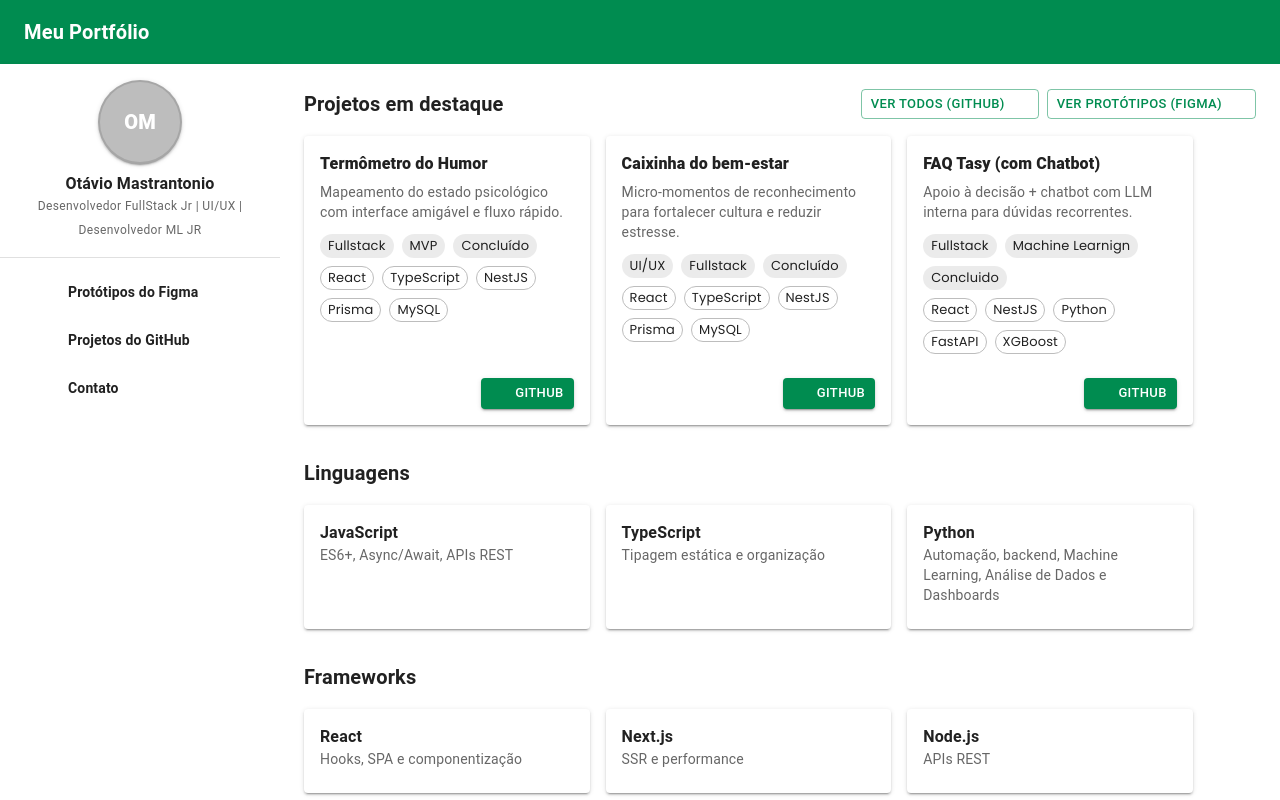
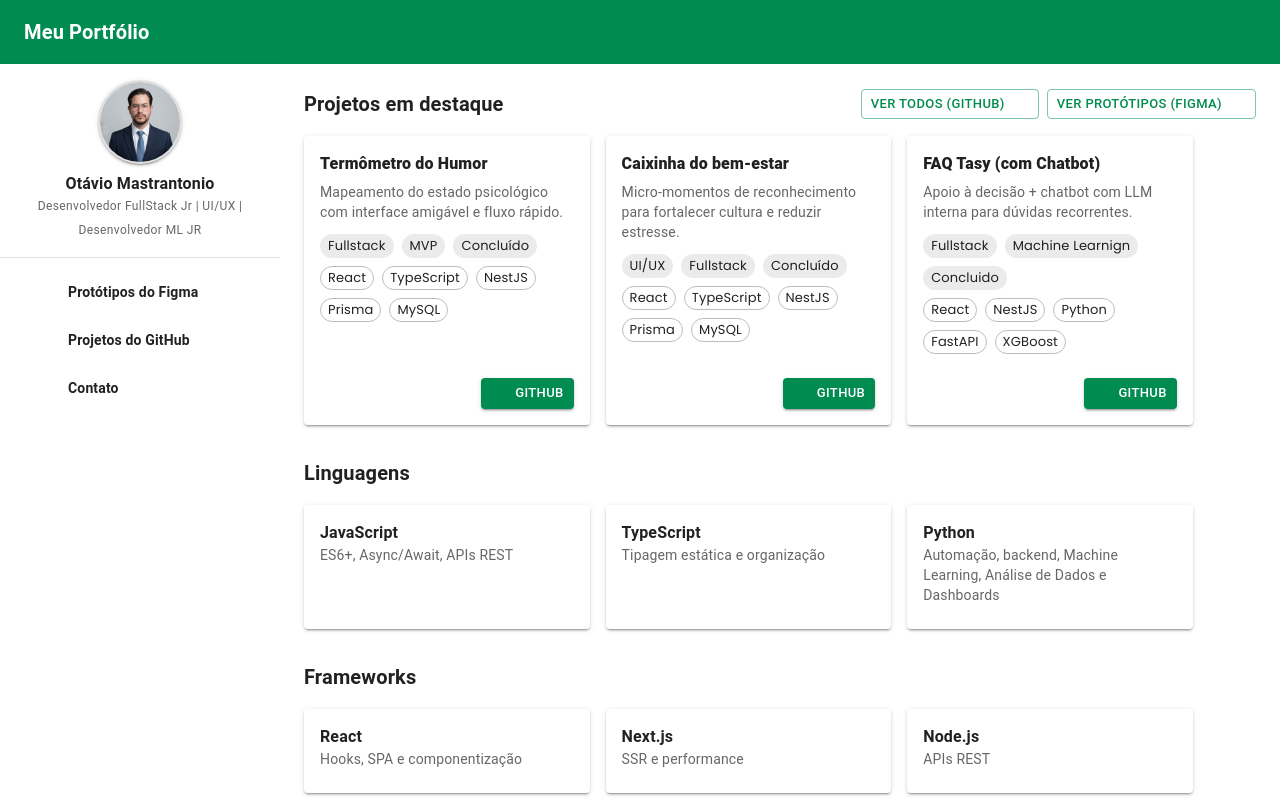
Before and after one commit to tavilom/portifolio.github.io, a React (Vite) app: page / in a window 1280 px wide. Shown: the top 800 px of the page. Built offline with nearby package versions, Linux system fonts and the light colour scheme; some icons are missing.

Commit message:
adicionado foto de perfile

```diff
--- a/src/modules/main/layouts/MainLayout.tsx
+++ b/src/modules/main/layouts/MainLayout.tsx
@@ -30,6 +30,7 @@ import OpenInNewIcon from "@mui/icons-material/OpenInNew";
 import GitHubIcon from "@mui/icons-material/GitHub";
 import { useNavigate, Outlet, useLocation } from "react-router-dom";
 import { LazyMotion, m } from "framer-motion";
+import foto from "@/modules/main/public/foto.jpg"
 
 // import PROFILE_PHOTO from "@/assets/minha-foto.jpg";
 
@@ -184,7 +185,7 @@ const MainLayout: React.FC = () => {
       <Box sx={{ p: 2 }}>
         <Stack spacing={1.25} alignItems="center">
           <Avatar
-            // src={PROFILE_PHOTO}
+            src={foto}
             alt="Otávio Mastrantonio"
             sx={{
               width: 84,
```
Also changed, not shown: src/modules/data/projects.ts (deleted), src/modules/main/public/foto.jpg (added).
